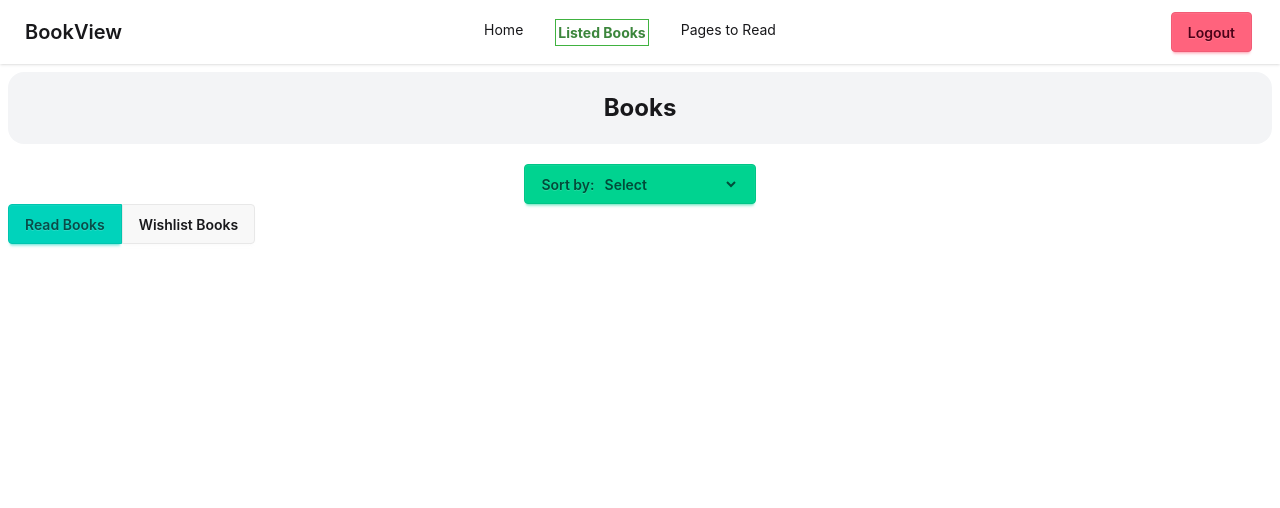
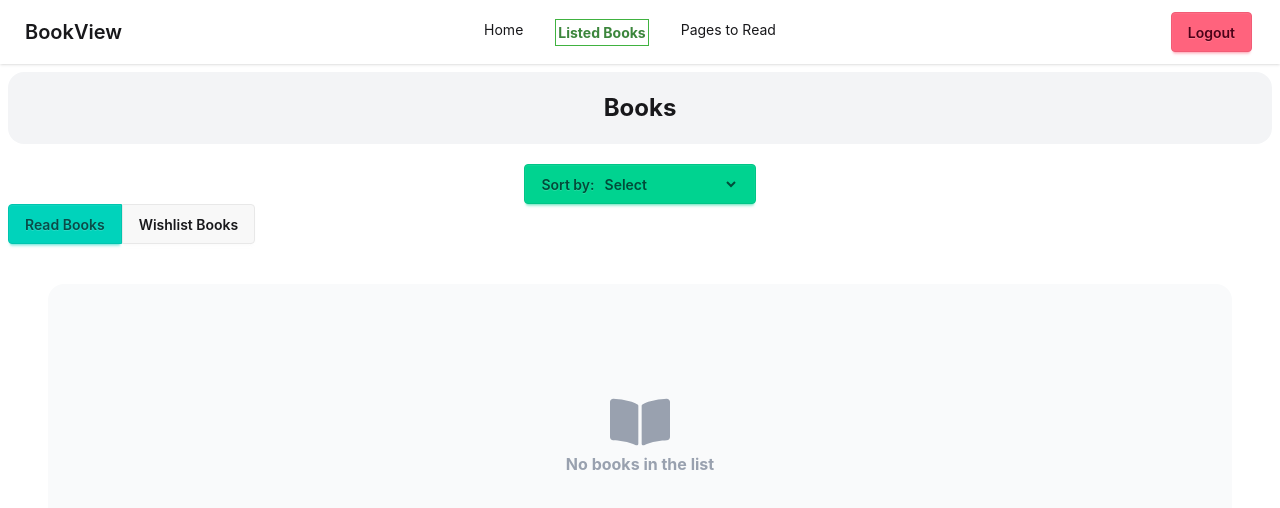
Before and after one commit to rokan45/book-view-react-app, a React (Vite) app: page /books in a window 1280 px wide. Shown: the top 508 px of the page. Built offline with nearby package versions, Linux system fonts and the light colour scheme.

Commit message:
added empty banner on read and wishlist page

```diff
--- a/src/componet/bookself/ReadBooks.jsx
+++ b/src/componet/bookself/ReadBooks.jsx
@@ -1,6 +1,7 @@
 import React, { useContext } from 'react';
 import { BookContext } from '../../context/BookContext';
 import { Link } from 'react-router';
+import EmptyList from '../empty/EmptyList';
 
 const ReadBooks = () => {
 
@@ -9,10 +10,13 @@ const ReadBooks = () => {
 
 
     return (
+
         <div>
             {
+                storedBook.length === 0 ? <EmptyList /> : <div>
+                    {
                         storedBook.map(book => {
-                    const { bookId,image, bookName, author, yearOfPublishing, publisher, totalPages, category, rating } = book
+                            const { bookId, image, bookName, author, yearOfPublishing, publisher, totalPages, category, rating } = book
 
                             return (
                                 <div key={book.bookId} className="bg-white border border-gray-200 rounded-xl p-5 flex gap-5 items-start max-w-full">
@@ -59,6 +63,8 @@ const ReadBooks = () => {
                         )
                     }
                 </div>
+            }
+        </div>
 
     );
 };
--- a/src/componet/bookself/WishlistBooks.jsx
+++ b/src/componet/bookself/WishlistBooks.jsx
@@ -1,6 +1,7 @@
 import React, { useContext } from 'react';
 import { BookContext } from '../../context/BookContext';
 import { Link } from 'react-router';
+import EmptyList from '../empty/EmptyList';
 
 const WishlistBooks = () => {
 
@@ -9,6 +10,8 @@ const WishlistBooks = () => {
 
     return (
         <div>
+            {
+                wishlistStore.length === 0 ? <EmptyList /> : <div>
                     {
                         wishlistStore.map(book => {
                             const { bookId, image, bookName, author, yearOfPublishing, publisher, totalPages, category, rating } = book
@@ -58,6 +61,8 @@ const WishlistBooks = () => {
                         )
                     }
                 </div>
+            }
+        </div>
     );
 };
 
--- /dev/null
+++ b/src/componet/empty/EmptyList.jsx
@@ -0,0 +1,15 @@
+import React from 'react';
+import { FaBookOpen } from 'react-icons/fa';
+
+
+
+const EmptyList = () => {
+    return (
+        <div className='mx-10 flex flex-col justify-center  items-center px-15 py-22 bg-gray-50 rounded-2xl mt-10'>
+            <div className='mt-5'><FaBookOpen className='text-6xl text-gray-400 *:' /></div>
+            <h2 className='font-bold text-gray-400'>No books in the list</h2>
+        </div>
+    );
+};
+
+export default EmptyList;
```
Lines whose indentation alone changed are shown as unchanged.
